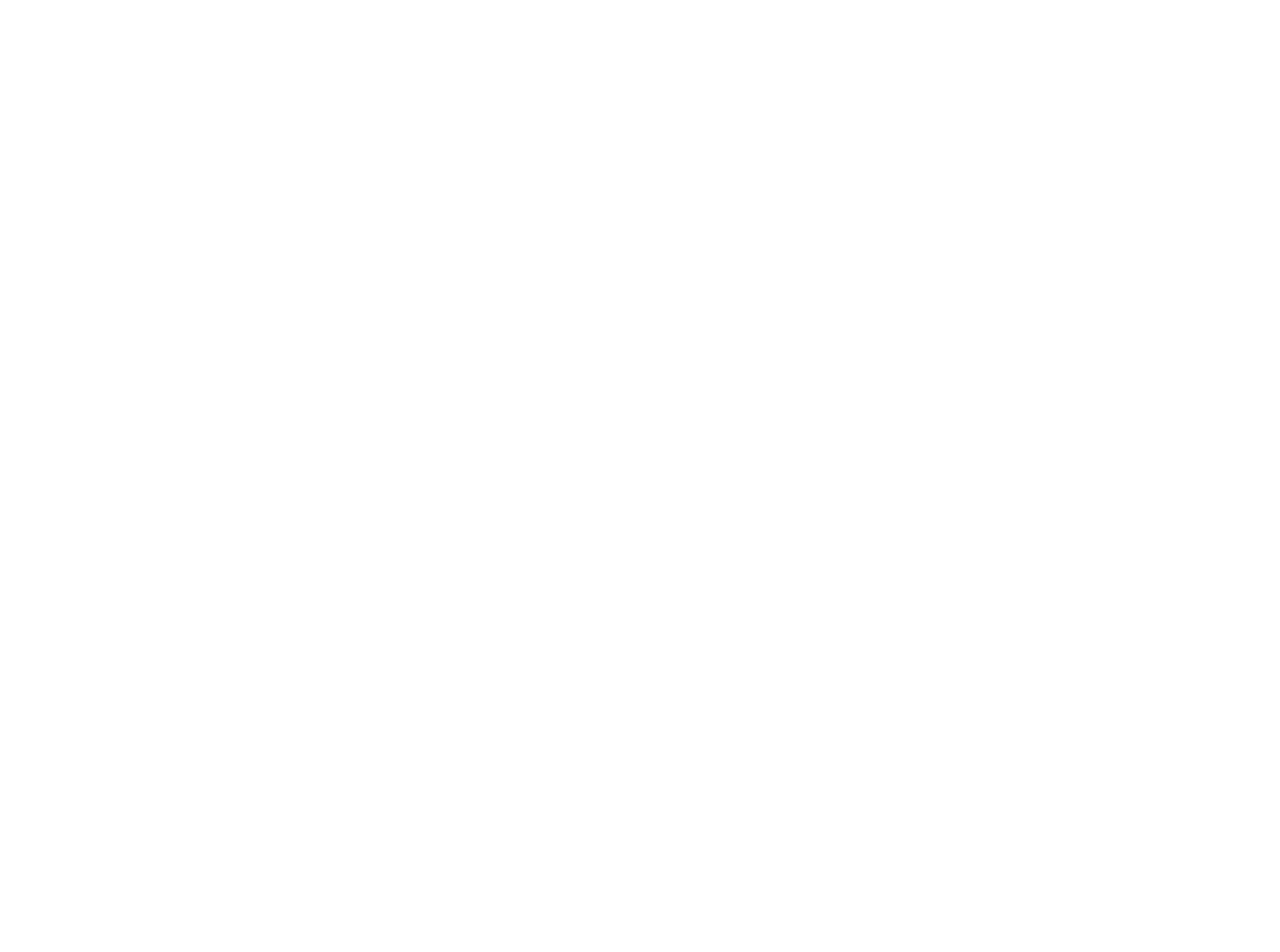
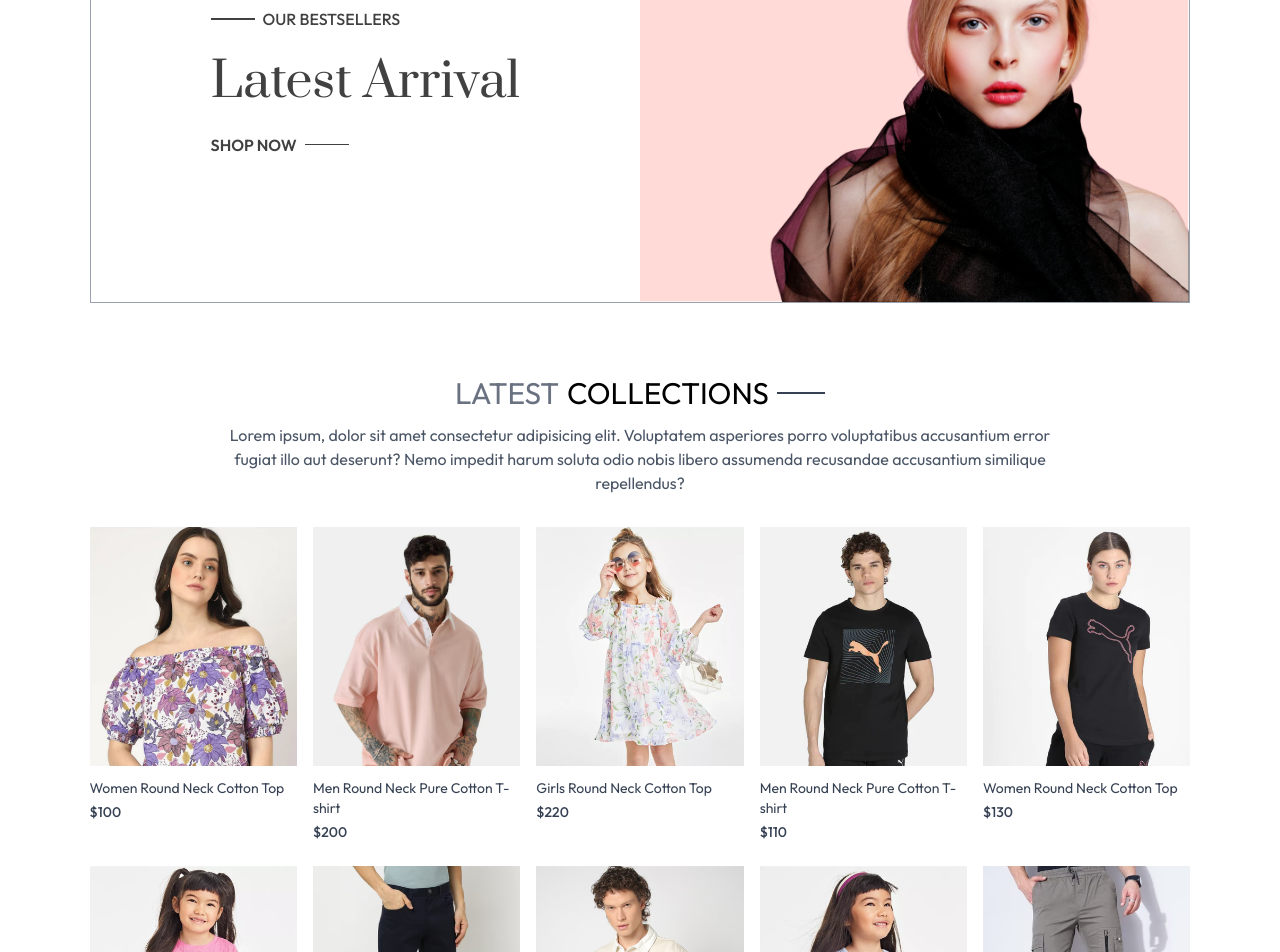
Before and after one commit to PrinkaKumari1/ecommerce_app, a React (Vite) app: page / in a window 1280 px wide. Shown: the part 220-1172 px from the top of the page. Before the commit the page ends 800 px from the top, so only its background shows below. Built offline with nearby package versions, Linux system fonts and the light colour scheme.

Commit message:
latestCollectionComplete

```diff
--- a/src/components/Hero.jsx
+++ b/src/components/Hero.jsx
@@ -1,4 +1,5 @@
 import React from 'react'
+import { assets } from '../assets/assets'
 
 const Hero = () => {
   return (
@@ -7,11 +8,19 @@
         <div className="w-full sm:w-1/2 flex items-center justify-center py-10 sm:py-0">
             <div className="text-[#414141]">
                 <div className="flex items-center gap-2">
-                    <p className='w-8 md:w-11 h-[2px] bg-[#414141]'>etc</p>
+                    <p className='w-8 md:w-11 h-[2px] bg-[#414141]'></p>
                     <p className='font-medium text-sm md:text-base'>OUR BESTSELLERS</p>
+                </div>
+                <h1 className='prata-regular text-3xl sm:py-3 lg:text-5xl leading-relaxed'>Latest Arrival</h1>
+                <div className="flex items-center gap-2">
+                    <p className='font-semibold text-sm md:text-base'>SHOP NOW</p>
+                    <p className='w-8 md:w-11 h-[1px] bg-[#414141]'></p>
+
                 </div>
             </div>
         </div>
+        {/* Hero Right Side */}
+        <img src={assets.hero_img} className='w-full sm:w-1/2' alt="" />
     </div>
   )
 }
--- /dev/null
+++ b/src/components/LatestCollection.jsx
@@ -0,0 +1,38 @@
+import React, { useContext, useEffect, useState } from 'react'
+import { ShopContext } from '../context/ShopContext'
+import Title from './Title';
+import ProductItem from './ProductItem';
+
+const LatestCollection = () => {
+
+    const { products } = useContext(ShopContext);
+    const [latestProducts, setlatestProducts] = useState([]);
+
+    useEffect(() => {
+        setlatestProducts(products.slice(0, 10));
+
+    }, [])
+
+
+    return (
+        <div className='my-10'>
+            <div className="text-center py-8 text-3xl">
+                <Title text1={'LATEST'} text2={"COLLECTIONS"} />
+                <p className="w-3/4 m-auto text-xs sm:text-sm md:text-base text-gray-600">
+                    Lorem ipsum, dolor sit amet consectetur adipisicing elit. Voluptatem asperiores porro voluptatibus accusantium error fugiat illo aut deserunt? Nemo impedit harum soluta odio nobis libero assumenda recusandae accusantium similique repellendus?
+                </p>
+            </div>
+            {/* Rendering Products */}
+            <div className="grid grid-cols-2 sm:grid-cols-3 md:grid-cols-4 lg:grid-cols-5 gap-4 gap-y-6">
+                {
+                    latestProducts.map((item, index)=>(
+                        <ProductItem key={index} id={item.id} image={item.image} name={item.name} price={item.price}/>
+                    ))
+                }
+            </div>
+
+        </div>
+    )
+}
+
+export default LatestCollection
--- a/src/components/Navbar.jsx
+++ b/src/components/Navbar.jsx
@@ -10,7 +10,9 @@
   return (
     <div className='flex items-center justify-between py-5 font-medium'>
 
-      <img src={assets.logo} alt="" className='w-36' />
+      <Link to='/'>
+        <img src={assets.logo} alt="" className='w-36' />
+      </Link>
 
       <ul className='hidden sm:flex gap-5 text-sm text-gray-700'>
 
@@ -57,16 +59,16 @@
       </div>
 
       {/* Sidebar menu for small screens */}
-      <div className={`absolute top-0 right-0 bottom-0 overflow-hidden bg-white transition-all ${visible? 'w-full': 'w-0' }`}>
+      <div className={`absolute top-0 right-0 bottom-0 overflow-hidden bg-white transition-all ${visible ? 'w-full' : 'w-0'}`}>
         <div className="flex flex-col text-gray-600">
           <div onClick={() => setVisible(false)} className="flex items-center gap-4 p-3 cursor-pointer">
             <img src={assets.dropdown_icon} className='h-4 rotate-180' alt="" />
             <p>Back</p>
           </div>
-          <NavLink onClick={()=>setVisible(false)} className='py-2 pl-6 border'  to="/">HOME</NavLink>
-          <NavLink onClick={()=>setVisible(false)} className='py-2 pl-6 border'  to="/collection">COLLECTION</NavLink>
-          <NavLink onClick={()=>setVisible(false)} className='py-2 pl-6 border'  to="/about">ABOUT</NavLink>
-          <NavLink onClick={()=>setVisible(false)} className='py-2 pl-6 border'  to="/contact">CONTACT</NavLink>
+          <NavLink onClick={() => setVisible(false)} className='py-2 pl-6 border' to="/">HOME</NavLink>
+          <NavLink onClick={() => setVisible(false)} className='py-2 pl-6 border' to="/collection">COLLECTION</NavLink>
+          <NavLink onClick={() => setVisible(false)} className='py-2 pl-6 border' to="/about">ABOUT</NavLink>
+          <NavLink onClick={() => setVisible(false)} className='py-2 pl-6 border' to="/contact">CONTACT</NavLink>
         </div>
       </div>
 
--- /dev/null
+++ b/src/components/ProductItem.jsx
@@ -0,0 +1,23 @@
+import React, { useContext } from 'react';
+import { Link } from 'react-router-dom';
+import { ShopContext } from '../context/ShopContext';
+
+
+const ProductItem = ({id, image, name, price}) => {
+
+    console.log('props from parent');
+
+    const {currency} = useContext(ShopContext);
+
+  return (
+    <Link className='text-gray-700 cursor-pointer' to={`/product/${id}`}>
+        <div className="overflow-hidden">
+            <img className="hover:scale-110 transition ease-in-out" src={image[0]} />
+        </div>
+        <p className='pt-3 pb-1 text-sm'>{name}</p>
+        <p className='text-sm font-medium'>{currency}{price}</p>
+    </Link>
+  )
+}
+
+export default ProductItem
--- /dev/null
+++ b/src/components/Title.jsx
@@ -0,0 +1,13 @@
+import React from 'react'
+
+const Title = ({ text1, text2 }) => {
+    return (
+        <div className='inline-flex gap-2 items-center mb-3'>
+            <p className="text-gray-500">
+                {text1} <span className='text-gray-700 font-medium'></span></p>
+            {text2}<p className='w-8 sm:w-12 h-[1px] sm:h-[2px] bg-gray-700'></p>
+        </div>
+    )
+}
+
+export default Title
--- /dev/null
+++ b/src/context/ShopContext.jsx
@@ -0,0 +1,24 @@
+import { createContext } from "react";
+import { products } from "../assets/assets";
+
+export const ShopContext = createContext();
+
+const ShopContextProvider = (props) => {
+    const currency = '$';
+    const delivery_fee = 10;
+
+    const value = {
+        products,
+        currency,
+        delivery_fee
+    }
+
+    return (
+        <ShopContext.Provider value={value}>
+            {props.children}
+        </ShopContext.Provider>
+
+    )
+}
+
+export default ShopContextProvider;
--- a/src/index.css
+++ b/src/index.css
@@ -1,6 +1,24 @@
+@import url('https://fonts.googleapis.com/css2?family=Outfit:wght@100..900&family=Prata&display=swap');
+
 @import "tailwindcss";
 
+a.active hr {
+    display: block
+}
 
-a.active hr{
-    display:block
+* {
+    font-family: Outfit;
 }
+
+.prata-regular {
+    font-family: "Prata", serif;
+    font-weight: 400;
+    font-style: normal;
+}
+
+@media (max-width:640px) {
+    a.active {
+        background-color: black;
+        color: white;
+    }
+}
--- a/src/main.jsx
+++ b/src/main.jsx
@@ -2,9 +2,13 @@
 import './index.css'
 import App from './App.jsx'
 import { BrowserRouter } from "react-router-dom";
+import ShopContextProvider from './context/ShopContext.jsx';
+
 
 createRoot(document.getElementById('root')).render(
   <BrowserRouter>
-    <App/>
-  </BrowserRouter>
+    <ShopContextProvider>
+      <App />
+    </ShopContextProvider>
+  </BrowserRouter>,
 )
--- a/src/pages/Home.jsx
+++ b/src/pages/Home.jsx
@@ -1,10 +1,14 @@
 import React from 'react'
 import Hero from '../components/Hero'
+import LatestCollection from '../components/LatestCollection'
 
 
 const Home = () => {
   return (
-    <div className=''>its home baby home</div>
+    <div>
+      <Hero/>
+      <LatestCollection/>
+    </div>
   )
 }
 
```
Also changed, not shown: 1 other file (tests, documents, lock files or other folders).
